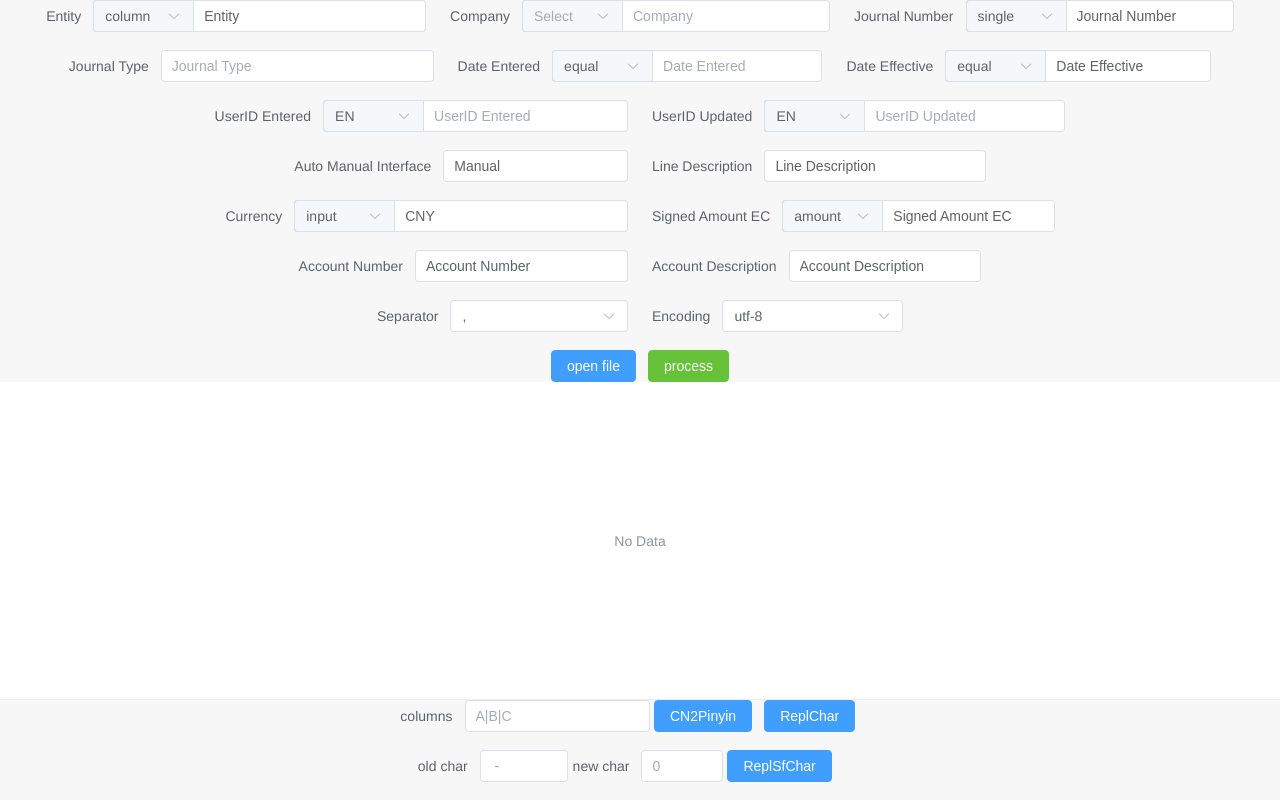
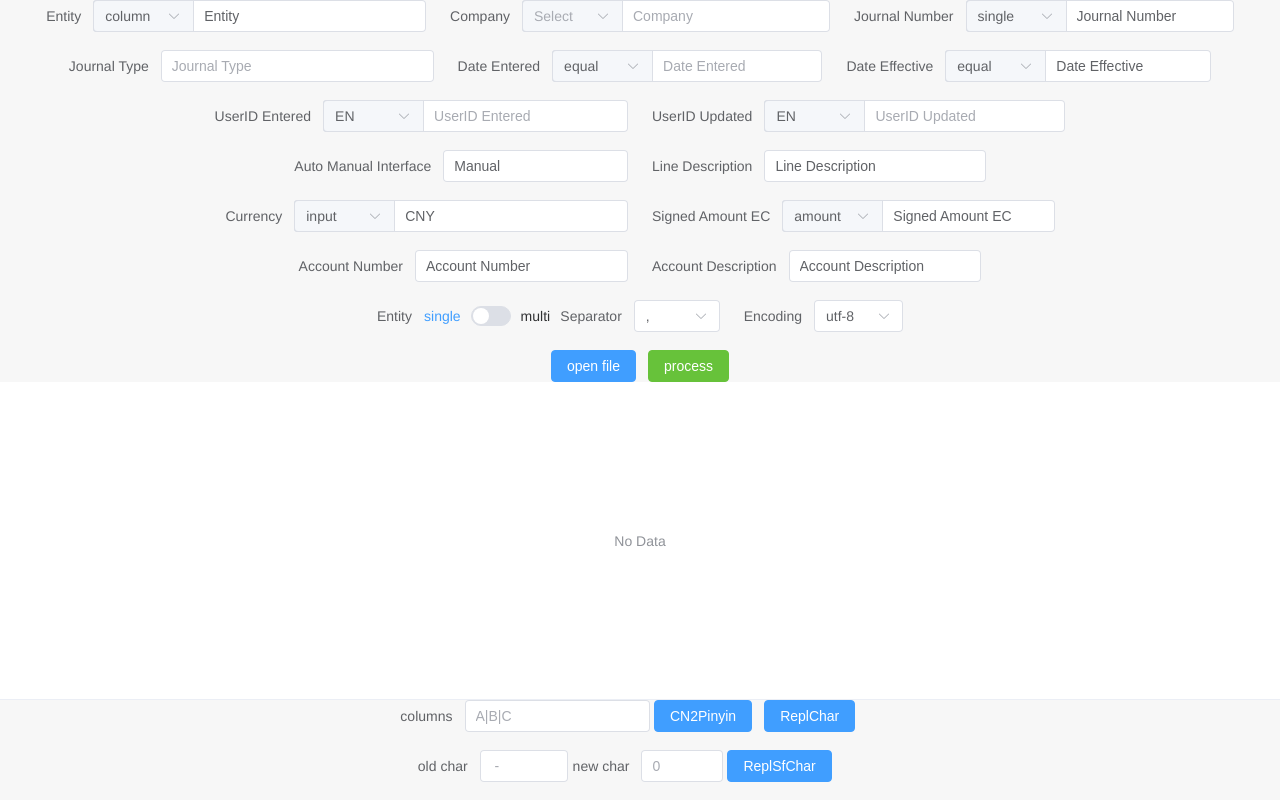
Before and after one commit to tansen87/JET-template, a Vue app in the folder src/: page / in a window 1280 px wide. Built offline with nearby package versions, Linux system fonts and the light colour scheme.

Commit message:
fix(system): add multi entity solution

```diff
--- a/src/src/components/Home.vue
+++ b/src/src/components/Home.vue
@@ -31,7 +31,8 @@ const data = reactive({
   accountDescription: 'Account Description',
   columns: '',
   oldChar: '',
-  newChar: ''
+  newChar: '',
+  switchValue: false
 })
 const tableData = ref([])
 const columns = ref([])
@@ -60,7 +61,31 @@ async function process() {
   isLoading.value = true
   isFinish.value = false
   isRuntime.value = false
-  await window.pywebview.api.system_process(data.entity, data.entitySelect, data.company, data.companySelect, data.journalNumber, data.journalType, data.numberMdate, data.dateEntered, data.dateEffective, data.dateSelect, data.userEnterd, data.userUpdated, data.userSelect, data.ami, data.lineDesciption, data.currency, data.currencySelect, data.amount, data.amountSelect, data.accountNumber, data.accountDescription).then((err) => {
+  console.log(data.switchValue)
+  await window.pywebview.api.system_process(
+    data.entity,
+    data.entitySelect,
+    data.company,
+    data.companySelect,
+    data.journalNumber,
+    data.journalType,
+    data.numberMdate,
+    data.dateEntered,
+    data.dateEffective,
+    data.dateSelect,
+    data.userEnterd,
+    data.userUpdated,
+    data.userSelect,
+    data.ami,
+    data.lineDesciption,
+    data.currency,
+    data.currencySelect,
+    data.amount,
+    data.amountSelect,
+    data.accountNumber,
+    data.accountDescription,
+    data.switchValue
+  ).then((err) => {
     if (err != null) {
       isLoading.value = false
       isFinish.value = true
@@ -290,7 +315,17 @@ async function replSfChar() {
     </el-col>
   </el-row>
   <el-row :gutter="24" class="custom-sep-enc">
-    <el-col :span="12">
+    <el-col :span="8">
+      <el-form-item label="Entity">
+        <el-switch
+          v-model="data.switchValue"
+          class="mb-2"
+          active-text="multi"
+          inactive-text="single"
+        />
+      </el-form-item>
+    </el-col>
+    <el-col :span="8">
       <el-form-item label="Separator">
         <el-select v-model="form.sep">
           <el-option label="," value="," />
@@ -299,7 +334,7 @@ async function replSfChar() {
         </el-select>
       </el-form-item>
     </el-col>
-    <el-col :span="12">
+    <el-col :span="8">
       <el-form-item label="Encoding">
         <el-select v-model="form.encoding">
           <el-option label="utf-8" value="utf-8" />
```
Also changed, not shown: 1 other file (tests, documents, lock files or other folders).
